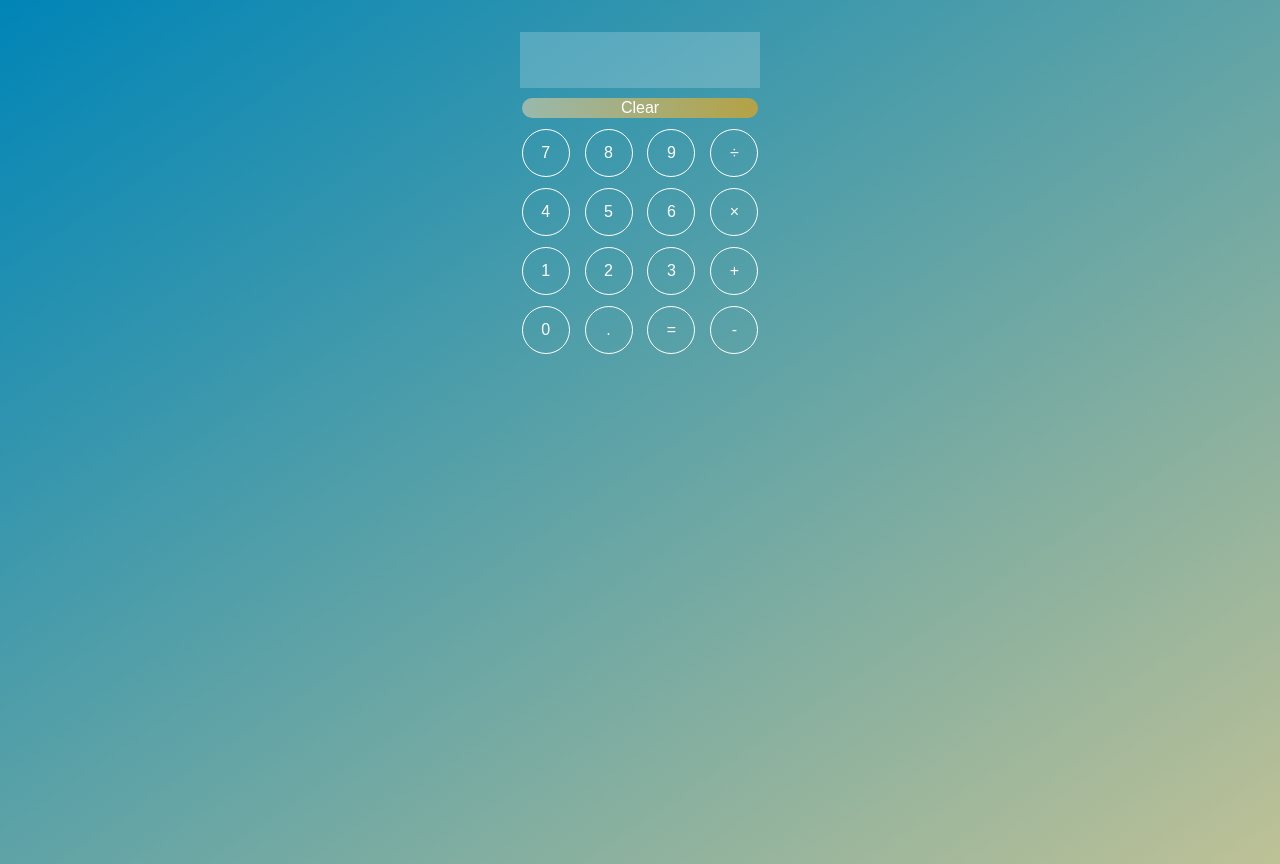
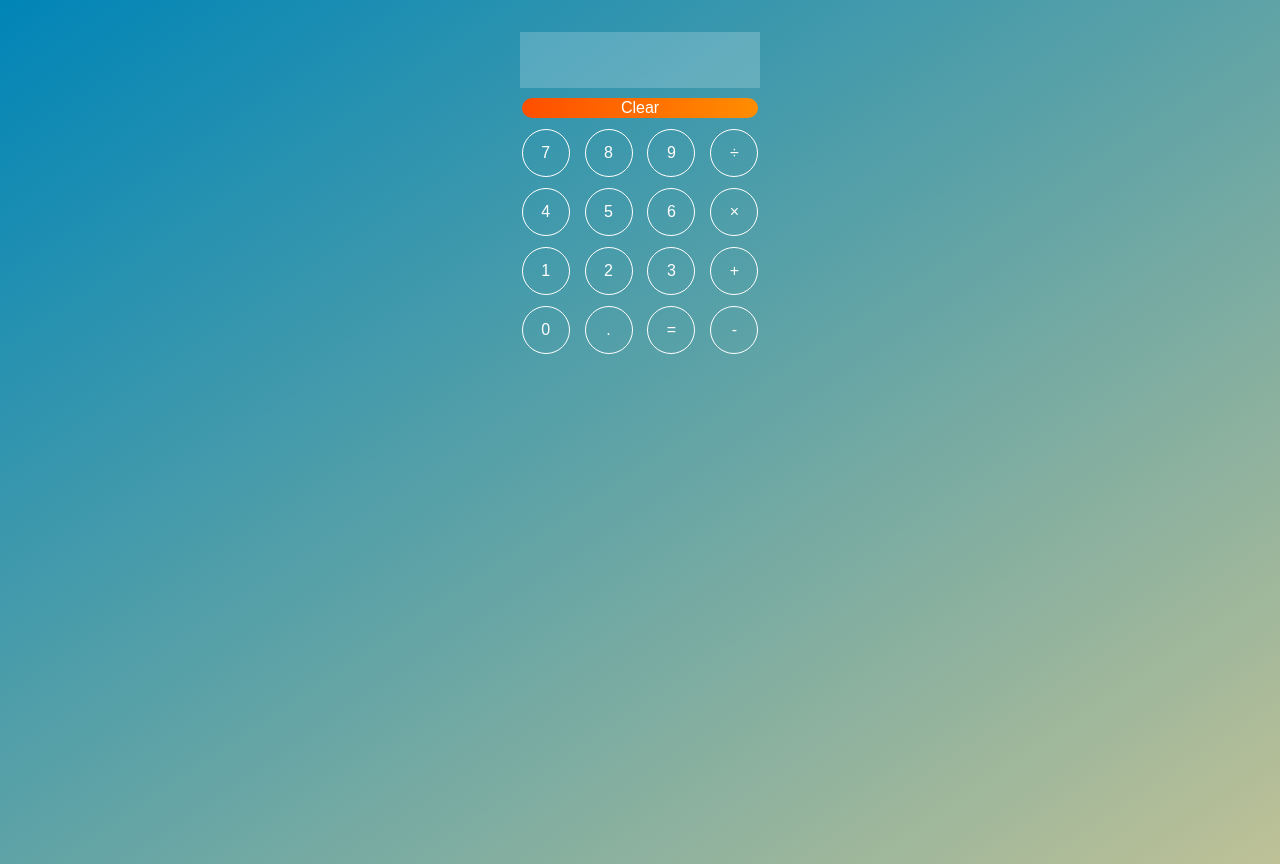
Before and after one commit to turnerjw/ReactCalulator, a React (Create React App) app: page / in a window 1280 px wide. Built offline with nearby package versions, Linux system fonts and the light colour scheme.

Commit message:
Tweaked style for clear button

```diff
--- a/src/Button.css
+++ b/src/Button.css
@@ -10,7 +10,7 @@
 }
 
 .clear {
-  background: linear-gradient(to right, #ffdcab80, #ffa70099);
+  background: linear-gradient(to right, #ff4e00, #ff8d00);
   width: 100%;
   height: initial;
   border: none;
```
